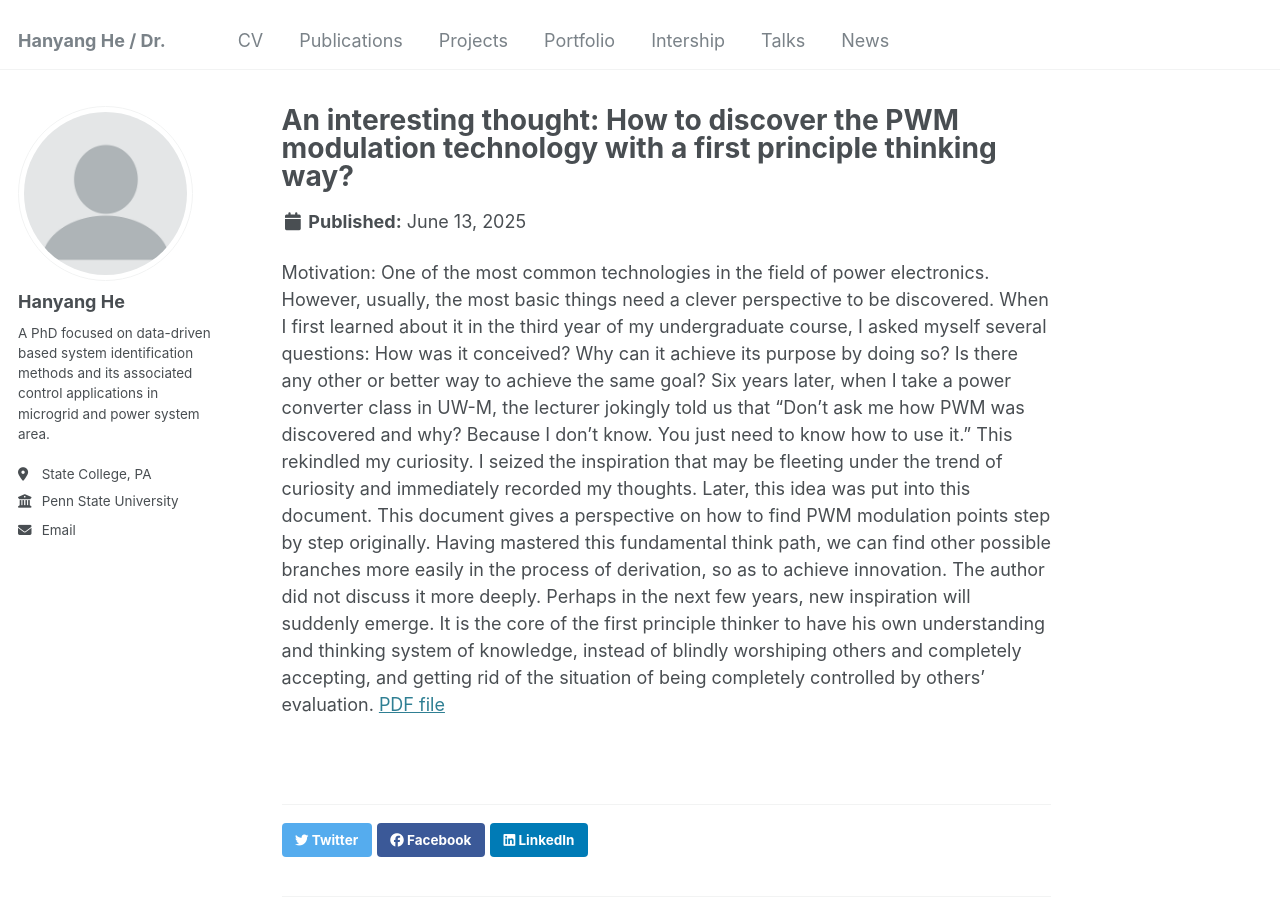
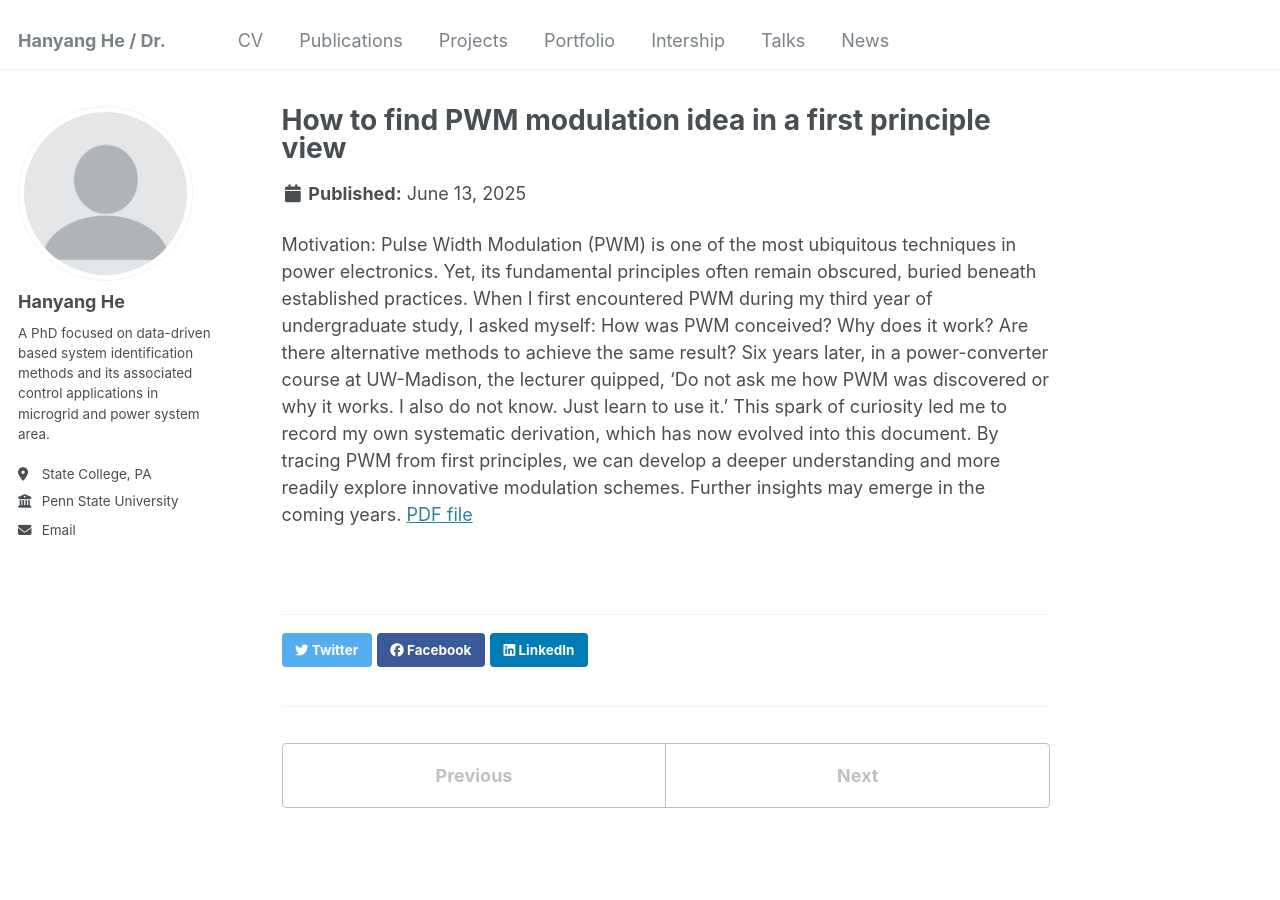
Before and after one commit to HanyangHe/HanyangHe.github.io, a Jekyll site: the page built from _portfolio/portfolio-2.md, in a window 1280 px wide and 900 px high. Built offline with Jekyll 4.4.1, drawn with Linux system fonts in a browser that asks for light colours; a script that is not in the unit is left out.

Commit message:
Update portfolio-2.md

```diff
--- a/_portfolio/portfolio-2.md
+++ b/_portfolio/portfolio-2.md
@@ -1,22 +1,9 @@
 ---
-title: "An interesting thought: How to discover the PWM modulation technology with a first principle thinking way?"
-excerpt: "Another interesting thought after taking the 'Solid State Power Conversion' course teaching by Steven Fredette - an interesting guy, a friendly teacher. This short article has to some extent solved a long-standing confusion in my heart. For those like me who like to ask why and investigate the sources of methods and ideas, this article may make you happy.<br/><img src='/images/PWMroot.PNG'>"
+title: "How to find PWM modulation idea in a first principle view"
+excerpt: "Share a think path to understand the PWM technique from a first principle view.<br/><img src='/images/PWMroot.PNG'>"
 collection: portfolio
 ---
 
 
-Motivation: One of the most common technologies in the field of power electronics. However, usually, the most
-basic things need a clever perspective to be discovered. When I first learned about it in the third year of my
-undergraduate course, I asked myself several questions: How was it conceived? Why can it achieve its purpose
-by doing so? Is there any other or better way to achieve the same goal? Six years later, when I take a power
-converter class in UW-M, the lecturer jokingly told us that "Don't ask me how PWM was discovered and why?
-Because I don't know. You just need to know how to use it." This rekindled my curiosity. I seized the inspiration
-that may be fleeting under the trend of curiosity and immediately recorded my thoughts. Later, this idea was put
-into this document. This document gives a perspective on how to find PWM modulation points step by step
-originally. Having mastered this fundamental think path, we can find other possible branches more easily in the
-process of derivation, so as to achieve innovation. The author did not discuss it more deeply. Perhaps in the next
-few years, new inspiration will suddenly emerge.
-It is the core of the first principle thinker to have his own understanding and thinking system of knowledge,
-instead of blindly worshiping others and completely accepting, and getting rid of the situation of being
-completely controlled by others' evaluation.
-[PDF file](https://drive.google.com/drive/folders/1_M95M1jmSKbqZlE7ssUEKUL85W-fpB_K?usp=share_link)
+Motivation: Pulse Width Modulation (PWM) is one of the most ubiquitous techniques in power electronics. Yet, its fundamental principles often remain obscured, buried beneath established practices. When I first encountered PWM during my third year of undergraduate study, I asked myself: How was PWM conceived? Why does it work? Are there alternative methods to achieve the same result? Six years later, in a power-converter course at UW-Madison, the lecturer quipped, 'Do not ask me how PWM was discovered or why it works. I also do not know. Just learn to use it.' This spark of curiosity led me to record my own systematic derivation, which has now evolved into this document. By tracing PWM from first principles, we can develop a deeper understanding and more readily explore innovative modulation schemes. Further insights may emerge in the coming years.
+[PDF file](https://drive.google.com/file/d/1O0PCKCNU_JOmVZOgIm2uh44eWKQ2ZXFD/view?usp=sharing)
```
